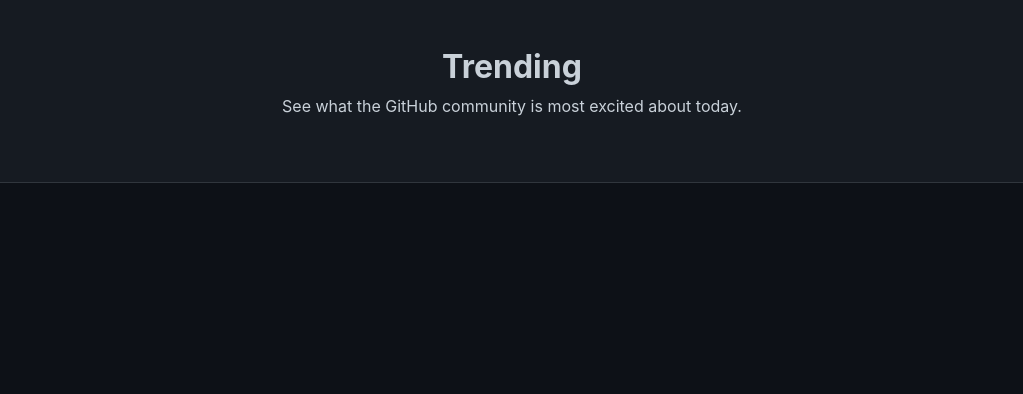
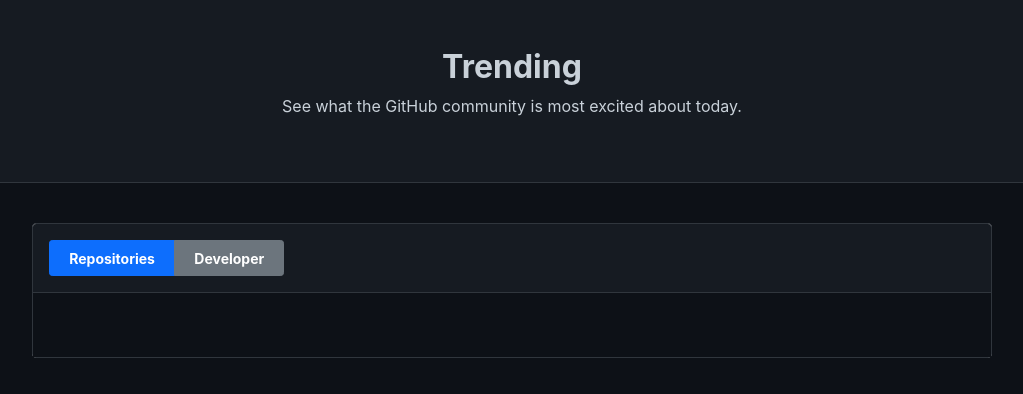
Before and after one commit to frankly034/github-trending-clone, a React (Create React App) app: page / in a window 1280 px wide. Shown: the top 394 px of the page, without its empty margins (128-1151 px from the left). Built offline with nearby package versions, Linux system fonts and the light colour scheme.

Commit message:
feature(component): add template
- add Template component

```diff
--- a/src/App.tsx
+++ b/src/App.tsx
@@ -1,14 +1,11 @@
-import Header from "./components/Header";
+import Template from "./components/Template";
 import "bootstrap/dist/css/bootstrap.min.css";
 import "./App.css";
 
 function App() {
   return (
     <div className="App">
-      <Header
-        title="Trending"
-        subTitle="See what the GitHub community is most excited about today."
-      />
+      <Template />
     </div>
   );
 }
--- a/src/components/BuiltBy/index.tsx
+++ b/src/components/BuiltBy/index.tsx
@@ -1,7 +1,7 @@
 import React from "react";
 import styles from "./BuiltBy.module.css";
 
-export interface IBuiltBy {
+interface IBuiltBy {
   builtBy: { username: string; url: string; avatar: string }[];
 }
 const BuiltBy: React.FC<IBuiltBy> = ({ builtBy }) => {
--- /dev/null
+++ b/src/components/Template/Template.module.css
@@ -0,0 +1,24 @@
+.container {
+  max-width: 60rem;
+  margin: 2.5rem auto;
+  color: #8b949e;
+}
+
+.body {
+  background-color: #0d1117;
+}
+
+.header {
+  background-color: #161b22 !important;
+  border-bottom: solid #30363d 1px !important;
+  padding: 1rem !important;
+}
+
+.card {
+  border: solid #30363d 1px !important;
+}
+
+.button {
+  font-weight: bold !important;
+  padding: 0.4rem 1.2rem !important;
+}
--- /dev/null
+++ b/src/components/Template/index.tsx
@@ -0,0 +1,35 @@
+import React from "react";
+import { Card, ButtonGroup, Button } from "react-bootstrap";
+
+import Header from "../Header";
+import styles from "./Template.module.css";
+
+const index: React.FC = (props) => {
+  return (
+    <div>
+      <Header
+        title="Trending"
+        subTitle="See what the GitHub community is most excited about today."
+      />
+      <div className={styles.container}>
+        <Card className={styles.card}>
+          <Card.Header className={styles.header}>
+            <ButtonGroup>
+              <Button variant="primary" size="sm" className={styles.button}>
+                Repositories
+              </Button>
+              <Button variant="secondary" size="sm" className={styles.button}>
+                Developer
+              </Button>
+            </ButtonGroup>
+          </Card.Header>
+          <Card.Body className={styles.body}>
+            <Card.Body>{props.children}</Card.Body>
+          </Card.Body>
+        </Card>
+      </div>
+    </div>
+  );
+};
+
+export default index;
```
Also changed, not shown: 1 other file (tests, documents, lock files or other folders).
